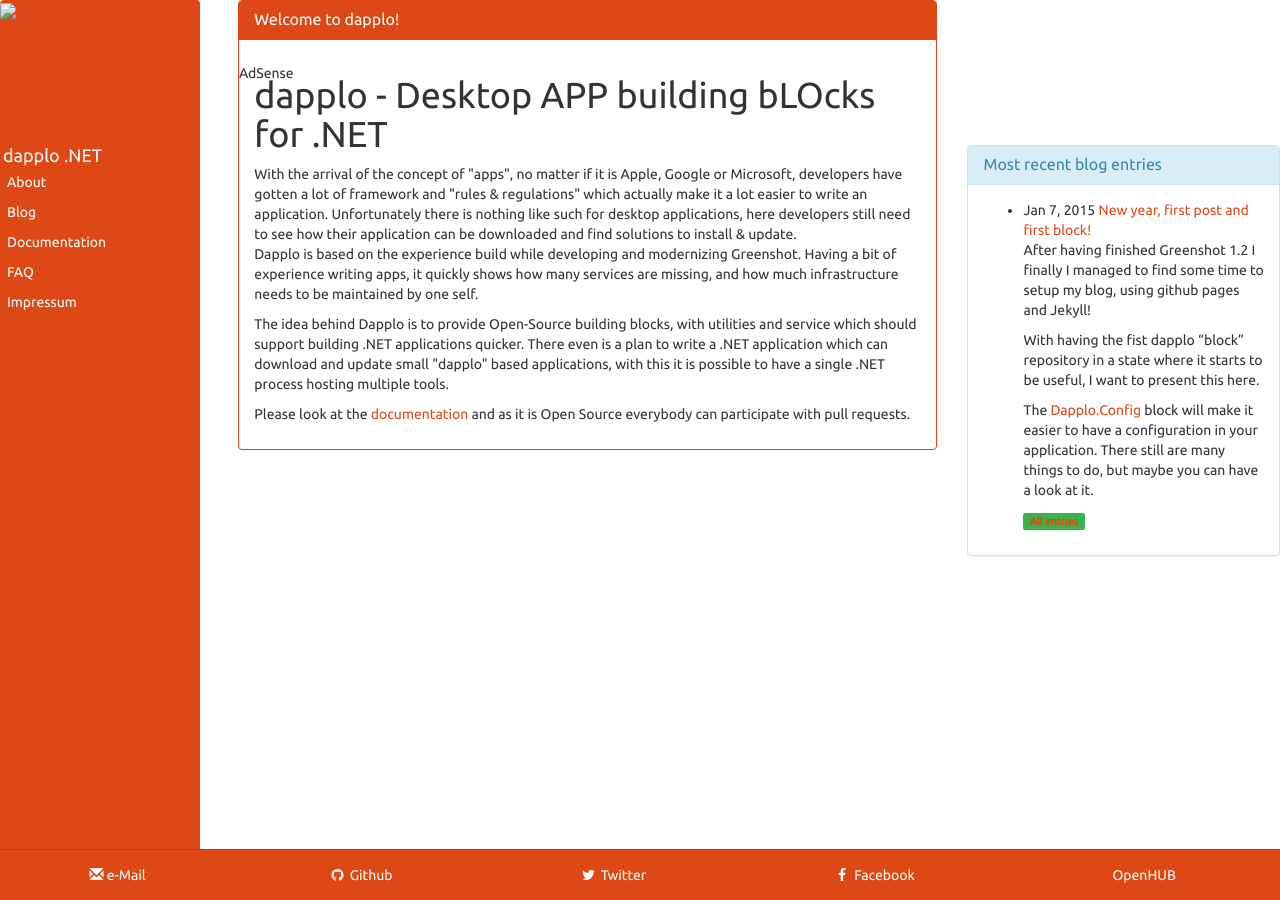
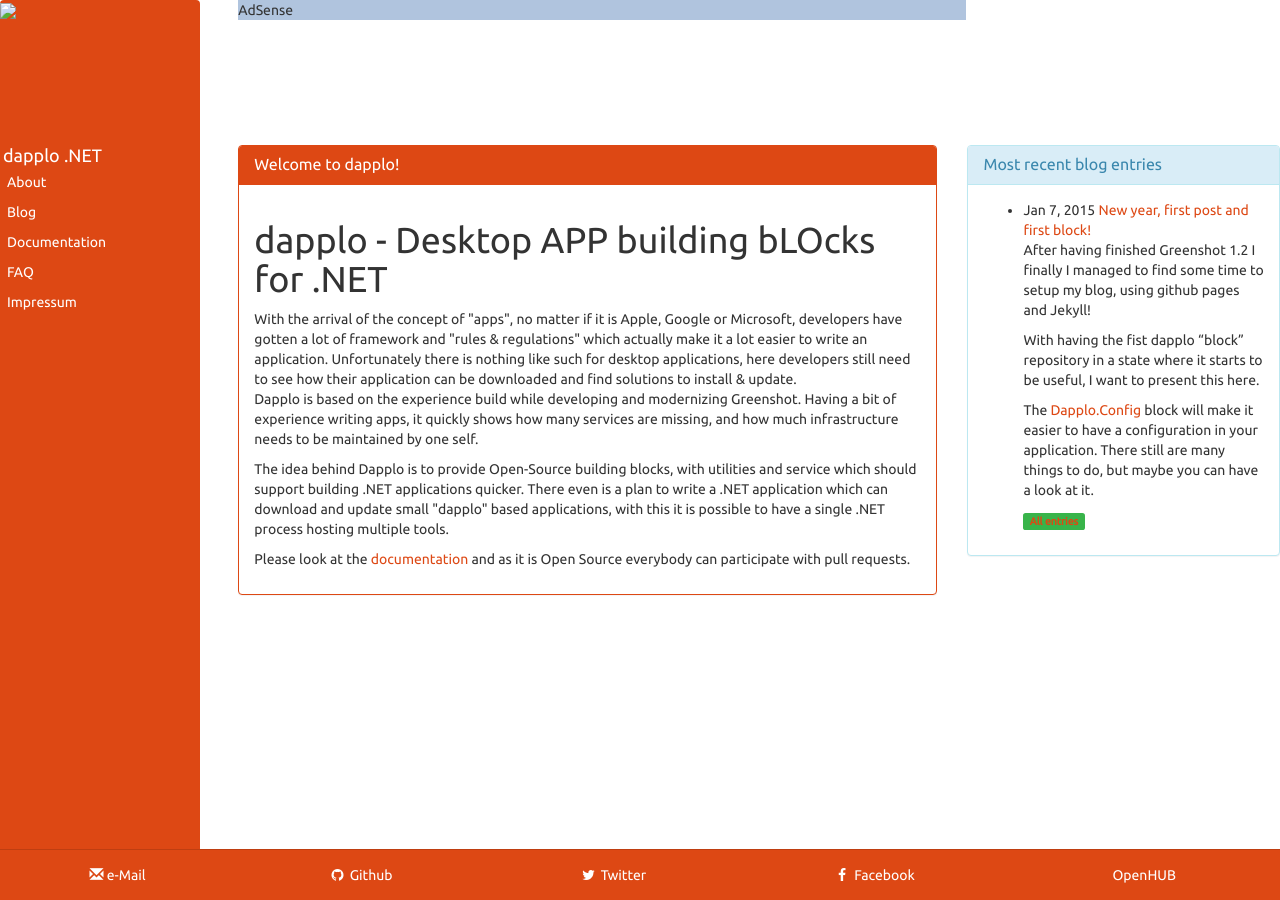
Before and after one commit to dapplo/dapplo.github.io, a Jekyll site: the page built from pages/index.html, in a window 1280 px wide. Built offline with Jekyll 4.4.1, drawn with Linux system fonts in a browser that asks for light colours; Markdown is read by kramdown in place of the engine named in the settings.

Commit message:
Again... adsense simulation.

```diff
--- a/_includes/content-header.html
+++ b/_includes/content-header.html
@@ -1,6 +1,8 @@
 <!-- simulate adsense -->
-<div style="display: table; position: absolute; height: 145px; width: 100%;">
-	<div style="display: table-cell; vertical-align: middle;">
-		<div style="margin-left: auto; margin-right: auto;  width: 728px;">AdSense</div>
+<div style="height: 145px;">
+	<div style="display: table; position: absolute; height: 100%; width: 100%;">
+		<div style="display: table; vertical-align: middle;">
+			<div style="display: table-cell; margin-left: auto; margin-right: auto; width: 728px; background-color: #b0c4de;">AdSense</div>
+		</div>
 	</div>
 </div>
```
